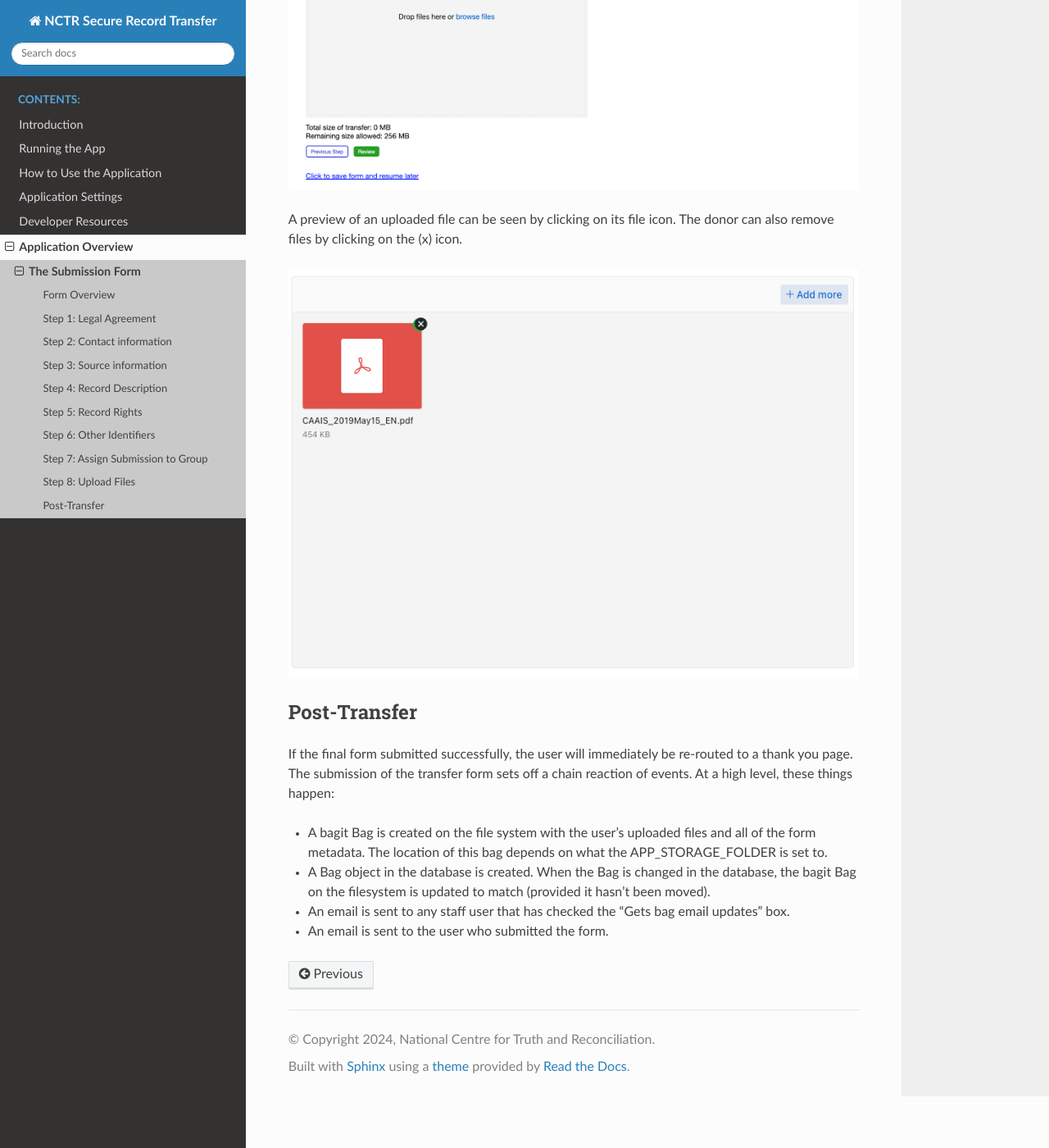
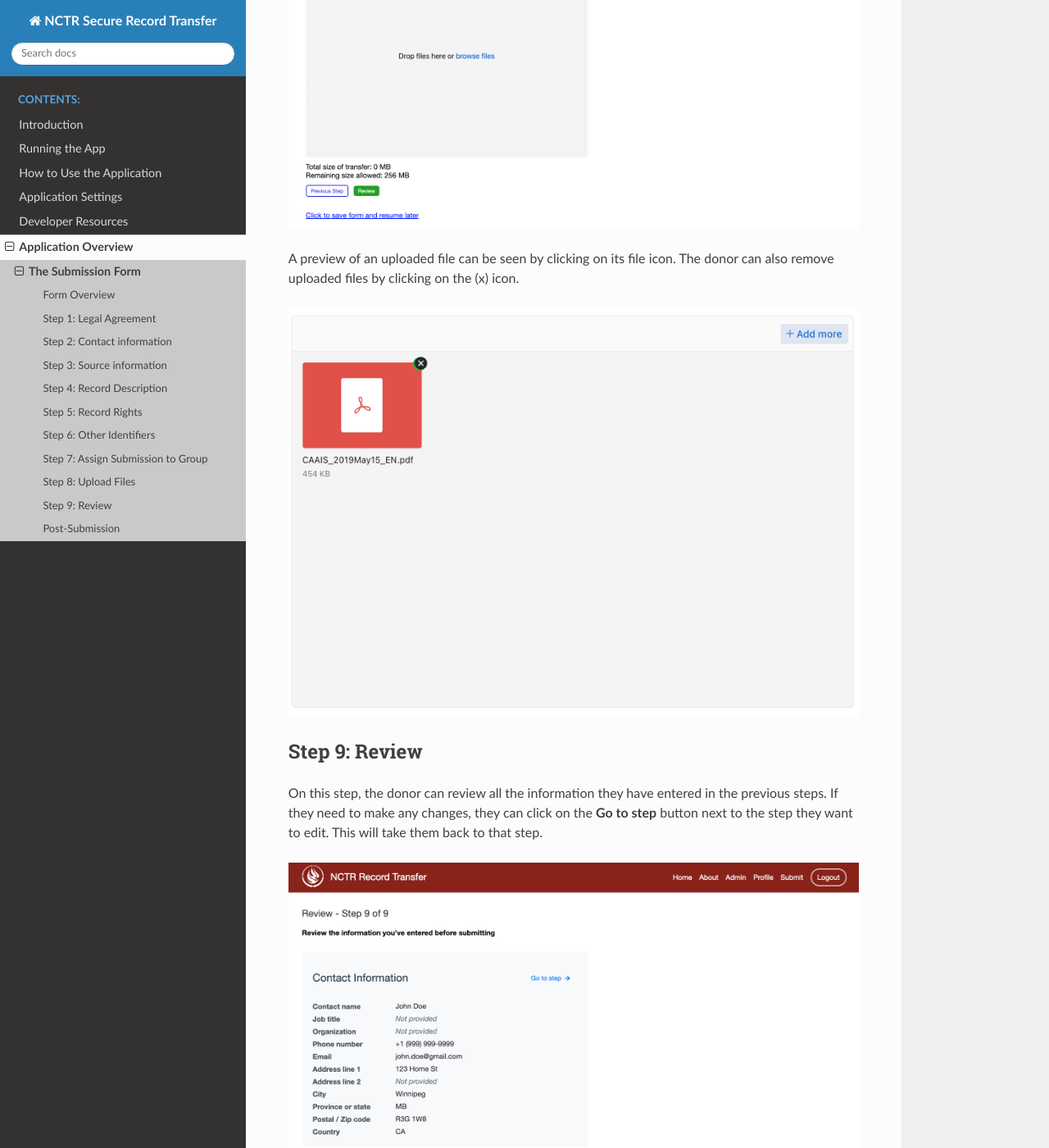
Before and after one commit to NationalCentreTruthReconciliation/Secure-Record-Transfer, a Sphinx documentation site: the page built from docs/application_overview/submission-form.rst, in a window 1280 px wide and 1400 px high, scrolled down 7260 px. Shown: the whole window at 82% size. Built offline with Sphinx 7.4.7 and the Read the Docs theme 3.1.0, drawn with Linux system fonts in a browser that asks for light colours; some of the changed text lies outside the part shown.

Commit message:
Complete Step 9

```diff
--- a/docs/application_overview/submission-form.rst
+++ b/docs/application_overview/submission-form.rst
@@ -168,17 +168,41 @@
 To see more about how to change what files are accepted, go to the section on
 :ref:`ACCEPTED_FILE_FORMATS`.
 
+Any additional notes that did not fit in the previous steps can be added in the "Other Notes"
+field.
+
 .. image:: images/transfer_step_8.png
     :alt: Step 8 of the submission form
 
 A preview of an uploaded file can be seen by clicking on its file icon. The donor can also remove
-files by clicking on the (x) icon.
+uploaded files by clicking on the (x) icon.
 
 .. image:: images/transfer_step_8_uploaded_file.png
     :alt: Step 8 of the submission form, an uploaded file
 
-Post-Transfer
-#############
+
+Step 9: Review
+##############
+
+On this step, the donor can review all the information they have entered in the previous steps. If
+they need to make any changes, they can click on the **Go to step** button next to the step they
+want to edit. This will take them back to that step.
+
+.. image:: images/transfer_step_9.png
+    :alt: Step 9 of the submission form
+
+After making any necessary changes, the donor can click on the **Return to Review** button to go
+back to the review step.
+
+.. image:: images/transfer_step_9_return_to_review.png
+    :alt: Step 9 of the submission form, returning to the review step
+
+If the donor is satisfied with the information they have entered, they can click on the **Submit**
+button to submit their records.
+
+
+Post-Submission
+###############
 
 If the final form submitted successfully, the user will immediately be re-routed to a thank you
 page. The submission of the transfer form sets off a chain reaction of events. At a high level,
```
Also changed, not shown: docs/application_overview/images/transfer_step_9.png (added), docs/application_overview/images/transfer_step_9_return_to_review.png (added).
